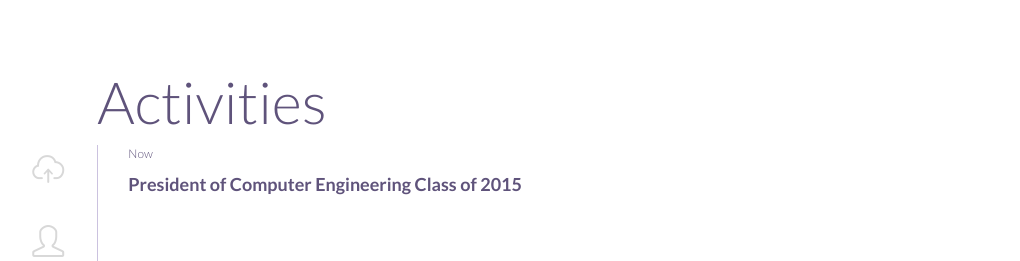
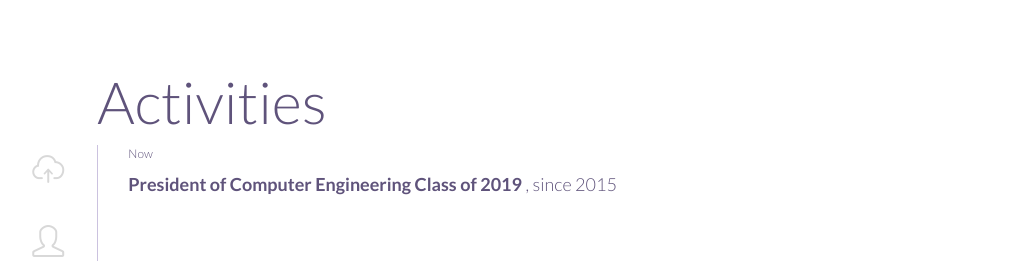
Before and after one commit to Th1nkK1D/me, a Vue app: page /activities in a window 1280 px wide. Shown: the top 261 px of the page, without its empty margins (132-1152 px from the left). Built offline with nearby package versions, Linux system fonts and the light colour scheme.

Commit message:
Fix cloud, info spelling

```diff
--- a/src/components/Activities.vue
+++ b/src/components/Activities.vue
@@ -15,7 +15,7 @@ export default {
   data() {
     return {
       activity: [
-        {time: "Now", head: "President of Computer Engineering Class of 2015"},
+        {time: "Now", head: "President of Computer Engineering Class of 2019", subhead: ', since 2015'},
         {
           time: '2017', head: "Facebook Developer Circle Hackathon", subhead: ', Thailand 2017',
           text: ['CodieDoggy, Code hinter bot on Facebook Messenger'],
--- a/src/components/Landing.vue
+++ b/src/components/Landing.vue
@@ -83,7 +83,7 @@ function genCloud(parent,bg,offset) {
     c.style['height'] = rand+'px'
     c.style['position'] = 'absolute'
     c.style['bottom'] = -rand/2+'px'
-    c.style['left'] = i*175 - rand/2 + anime.random(-cloudSize/25,cloudSize/25) + offset + 'px'
+    c.style['left'] = i*cloudSize*2/3 - rand/2 + anime.random(-cloudSize/20,cloudSize/20) + offset + 'px'
     c.style['border-radius'] = '50%'
     c.style['z-index'] = 20
     cl.appendChild(c)
@@ -311,12 +311,12 @@ export default {
 
 
   &#cloud-far {
-    bottom: 50px;
+    bottom: 25px;
     z-index: 5;
   }
 
   &#cloud-close {
-    bottom: 20px;
+    bottom: 10px;
     z-index: 15;
   }
 }
```
